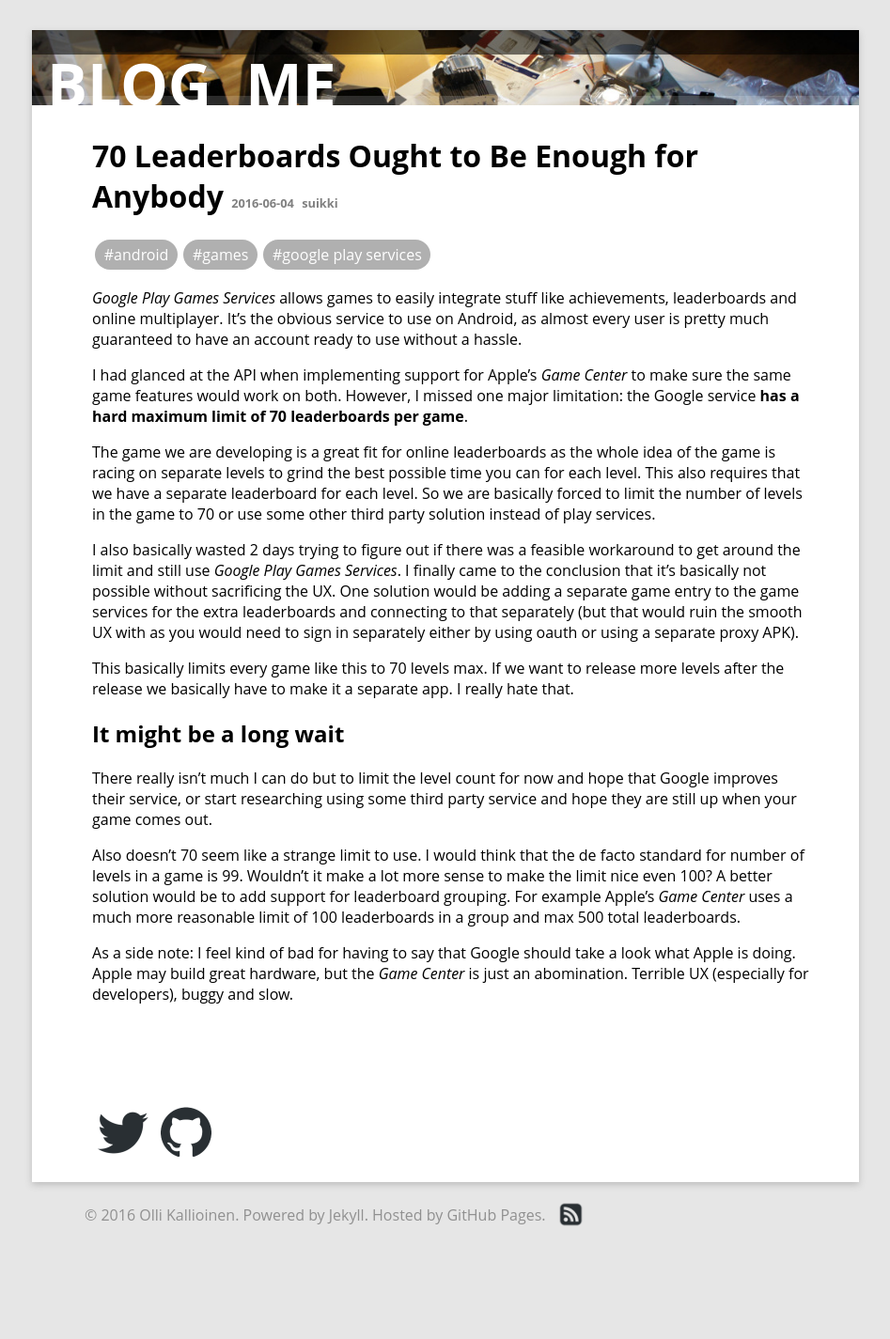
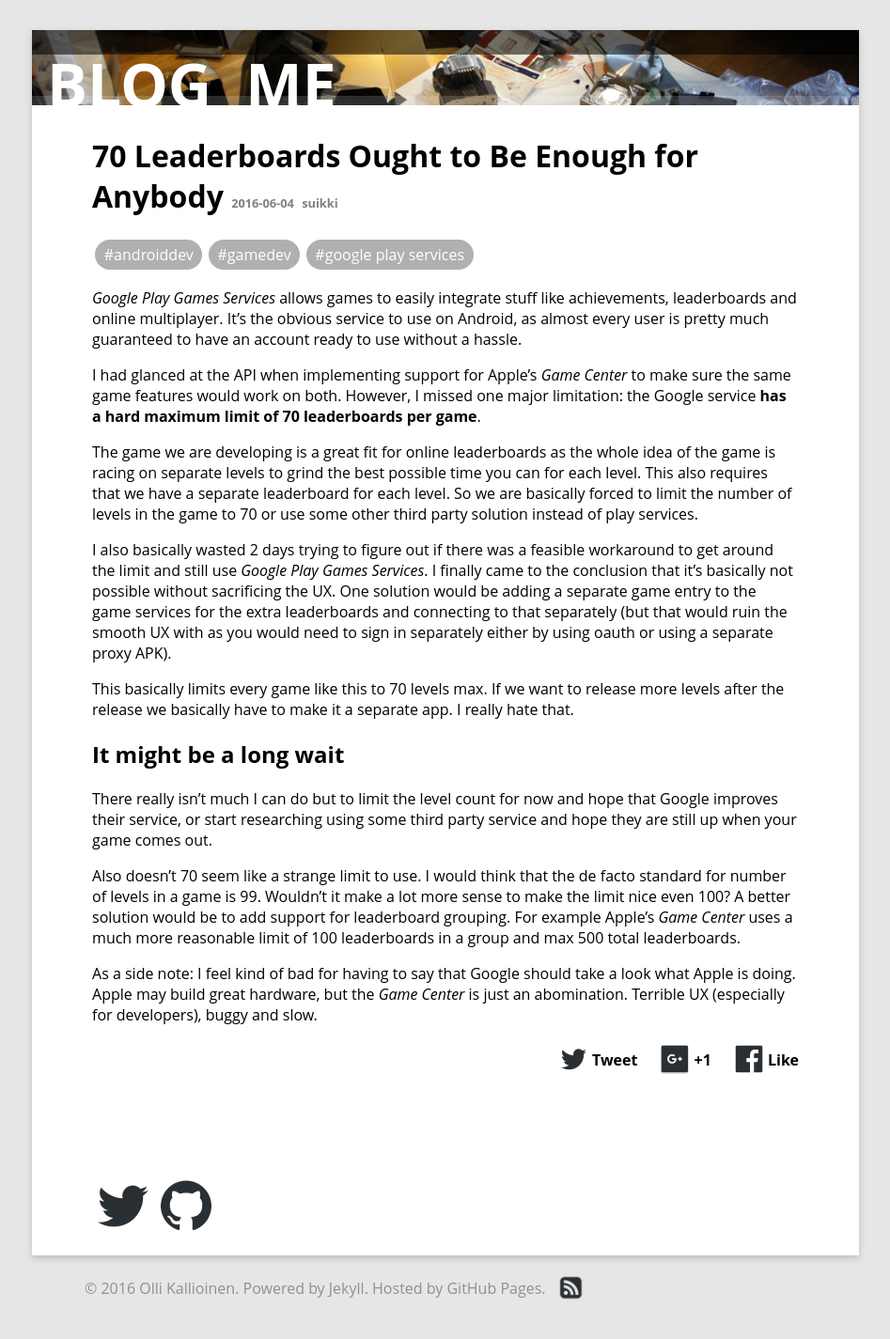
Before and after one commit to suikki/suikki.github.io, a Jekyll site: the page built from _posts/2016-06-04-70-Leaderboards-ought-to-be-engough-for-anybody.md, in a window 1280 px wide. Shown: the whole page at 94% size, without its empty margins (166-1113 px from the left). Built offline with Jekyll 4.4.1, drawn with Linux system fonts in a browser that asks for light colours; comment, search, counter and statistics services are not loaded; before the commit the page ends 1347 px from its top, so only the background shows below that.

Commit message:
Support for sharing posts on social media.

```diff
--- a/_includes/links.html
+++ b/_includes/links.html
@@ -1,4 +1,4 @@
 <div class="links">
-	{% if site.owner.twitter %}<a href="https://twitter.com/{{ site.owner.twitter }}" title="{{ site.owner.name}} on Twitter" target="_blank"><img class="link_img" src="/ui/twitter.png" /></a>{% endif %}
-	{% if site.owner.github %}<a href="https://github.com/{{ site.owner.github }}" title="{{ site.owner.name}} on Github" target="_blank"><img class="link_img" src="/ui/github.png" /></a>{% endif %}
+	{% if site.owner.twitter %}<a href="https://twitter.com/{{ site.owner.twitter }}" title="{{ site.owner.name}} on Twitter" target="_blank"><img src="/ui/twitter.png" /></a>{% endif %}
+	{% if site.owner.github %}<a href="https://github.com/{{ site.owner.github }}" title="{{ site.owner.name}} on Github" target="_blank"><img src="/ui/github.png" /></a>{% endif %}
 </div>
--- /dev/null
+++ b/_includes/share.html
@@ -0,0 +1,5 @@
+<div class="share">
+	<a href="https://www.facebook.com/sharer/sharer.php?u={{ site.url }}{{ page.url }}" target="_blank" title="Share on Facebook" itemprop="Facebook"><img src="/ui/facebook.png" /> Like</a>
+	<a href="https://plus.google.com/share?url={{ site.url }}{{ page.url }}" target="_blank" title="Share on Google Plus" itemprop="GooglePlus"><img src="/ui/google.png" /> +1</a>
+	<a href="https://twitter.com/intent/tweet?hashtags={{ page.tags | join: ',' | remove: ' ' }}&amp;text={{ page.title | escape | replace:' ','%20' }}&amp;url={{ site.url }}{{ page.url }}{% if author.twitter %}&amp;via={{ author.twitter }}{% endif %}" target="_blank" title="Share on Twitter" itemprop="Twitter"><img src="/ui/twitter.png" /> Tweet</a>
+</div>
--- a/_layouts/default.html
+++ b/_layouts/default.html
@@ -16,6 +16,10 @@
 
 	<div class="content">
 		{{ content }}
+		{% if page.share %}
+			{% include share.html %}
+		{% endif %}
+		<div class="content_end"></div>
 		{% if page.comments %}
 			{% include disqus.html %}
 		{% endif %}
--- a/_posts/2016-06-04-70-Leaderboards-ought-to-be-engough-for-anybody.md
+++ b/_posts/2016-06-04-70-Leaderboards-ought-to-be-engough-for-anybody.md
@@ -2,9 +2,10 @@
 layout: post
 title: 70 Leaderboards Ought to Be Enough for Anybody
 category: dev
-tags: [android, games, google play services]
+tags: [androiddev, gamedev, google play services]
 published: true
 comments: true
+share: true
 ---
 
 *Google Play Games Services* allows games to easily integrate stuff like achievements, leaderboards and online multiplayer. It's the obvious service to use on Android, as almost every user is pretty much guaranteed to have an account ready to use without a hassle.
--- a/css/main.css
+++ b/css/main.css
@@ -55,8 +55,25 @@
 }
 
 .content {
-	padding: 0em 3em 0em 4em;
+	padding: 0em 4em 0em 4em;
 	min-height: 22em;
+}
+
+.share {
+	min-height: 3em;
+}
+.share img {
+	margin-top: -0.2em;
+	margin-left: 1.5em;
+	vertical-align: middle;
+	width: 2em;
+	height: 2em;
+}
+.share a {
+	float: right;
+	color: black;
+	font-weight: bold;
+	text-decoration: none;
 }
 
 .links {
@@ -184,5 +201,9 @@
 }
 
 .post_content {
-	margin: 0 0 4.5em 0;
+	margin: 0 0 1.5em 0;
 }
+
+.content_end {
+	margin: 0 0 3.5em 0;
+}
```
Also changed, not shown: ui/facebook.png (added), ui/google.png (added).
